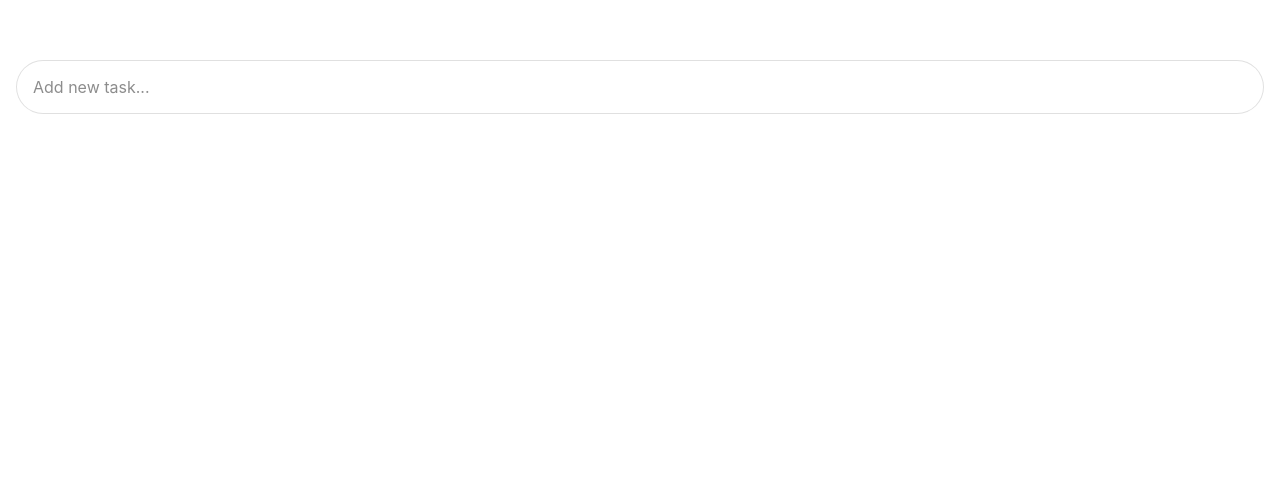
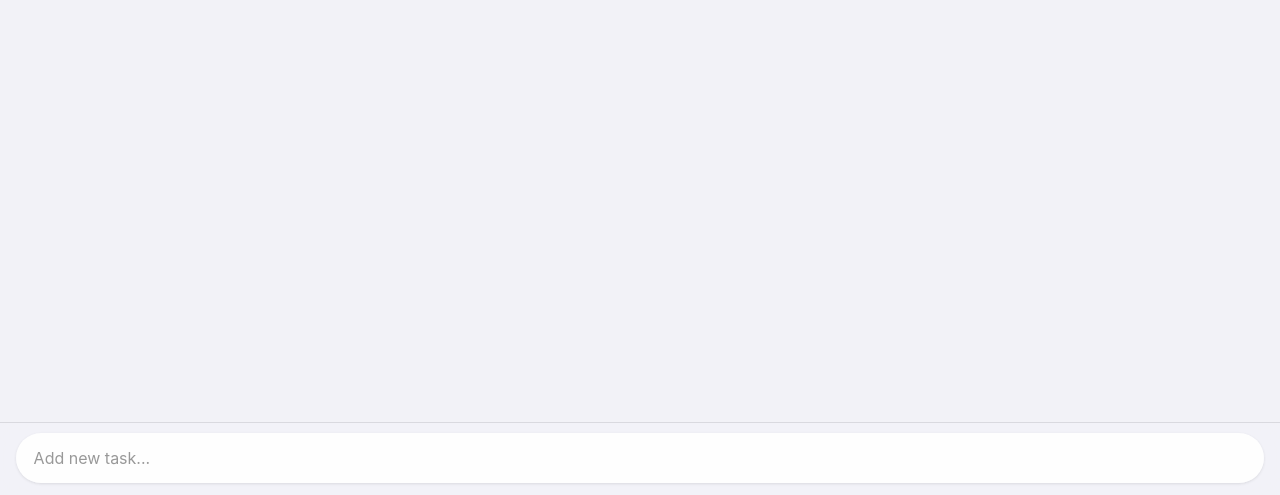
Before and after one commit to haris-kk/brain-dump, an Angular app: page /home in a window 1280 px wide. Shown: the part 305-800 px from the top of the page. Built offline with nearby package versions, Linux system fonts and the light colour scheme.

Commit message:
Refactor task management components and styles; add task addition and removal functionality

```diff
--- a/src/app/home/home.css
+++ b/src/app/home/home.css
@@ -1,116 +1,30 @@
 :host {
-  --bright-blue: oklch(51.01% 0.274 263.83);
-  --electric-violet: oklch(53.18% 0.28 296.97);
-  --french-violet: oklch(47.66% 0.246 305.88);
-  --vivid-pink: oklch(69.02% 0.277 332.77);
-  --hot-red: oklch(61.42% 0.238 15.34);
-  --orange-red: oklch(63.32% 0.24 31.68);
-
-  --gray-900: oklch(19.37% 0.006 300.98);
-  --gray-700: oklch(36.98% 0.014 302.71);
-  --gray-400: oklch(70.9% 0.015 304.04);
-
-  --pill-accent: var(--bright-blue);
-
   display: block;
-  font-family: "Inter", -apple-system, BlinkMacSystemFont, "Segoe UI", Roboto, Helvetica, Arial, sans-serif, "Apple Color Emoji", "Segoe UI Emoji", "Segoe UI Symbol";
+  font-family: -apple-system, BlinkMacSystemFont, "SF Pro Text", "Segoe UI", Roboto, sans-serif;
 }
 
-.main {
-  width: 100%;
-  min-height: 100vh;
+.shell {
   display: flex;
-  justify-content: center;
-  align-items: center;
-  padding: 1rem;
-  box-sizing: border-box;
+  flex-direction: column;
+  height: 100dvh;
+  overflow: hidden;
+  background: #f2f2f7;
 }
 
-.content {
-  width: 100%;
+.scroll-area {
+  flex: 1;
+  overflow-y: auto;
+  -webkit-overflow-scrolling: touch;
+  overscroll-behavior: contain;
+  padding: max(1.5rem, env(safe-area-inset-top)) 1rem 1rem;
+  padding-left: max(1rem, env(safe-area-inset-left));
+  padding-right: max(1rem, env(safe-area-inset-right));
 }
 
-.pill-group {
-  display: flex;
-  flex-direction: column;
-  align-items: stretch;
-  gap: 0.75rem;
+.input-bar {
+  padding: 0.625rem max(1rem, env(safe-area-inset-right)) max(0.75rem, env(safe-area-inset-bottom)) max(1rem, env(safe-area-inset-left));
+  background: rgba(242, 242, 247, 0.88);
+  backdrop-filter: blur(20px) saturate(1.8);
+  -webkit-backdrop-filter: blur(20px) saturate(1.8);
+  border-top: 1px solid rgba(0, 0, 0, 0.1);
 }
-
-.pill {
-  display: flex;
-  align-items: center;
-  justify-content: space-between;
-  gap: 0.5rem;
-  width: 100%;
-  --pill-accent: var(--bright-blue);
-  background: color-mix(in srgb, var(--pill-accent) 5%, transparent);
-  color: var(--pill-accent);
-  padding: 0.75rem 1rem;
-  border-radius: 2rem;
-  border: 0;
-  transition: background 0.3s ease;
-  font-size: 0.875rem;
-  font-weight: 500;
-  line-height: 1.4rem;
-  letter-spacing: -0.00875rem;
-  text-decoration: none;
-  white-space: nowrap;
-}
-
-.pill:hover {
-  background: color-mix(in srgb, var(--pill-accent) 15%, transparent);
-}
-
-.pill-group .pill:nth-child(6n + 1) { --pill-accent: var(--bright-blue); }
-.pill-group .pill:nth-child(6n + 2) { --pill-accent: var(--electric-violet); }
-.pill-group .pill:nth-child(6n + 3) { --pill-accent: var(--french-violet); }
-.pill-group .pill:nth-child(6n + 4),
-.pill-group .pill:nth-child(6n + 5),
-.pill-group .pill:nth-child(6n + 6) { --pill-accent: var(--hot-red); }
-
-.pill-group svg {
-  flex-shrink: 0;
-}
-
-.task-form {
-  width: 100%;
-  margin-bottom: 1rem;
-}
-
-.task-input {
-  width: 100%;
-  box-sizing: border-box;
-  border: 1px solid rgba(0, 0, 0, 0.12);
-  border-radius: 999px;
-  background: rgba(255, 255, 255, 0.8);
-  padding: 0.9rem 1rem;
-  font-size: 1rem;
-  color: var(--gray-900);
-  outline: none;
-  transition: border-color 0.2s ease, box-shadow 0.2s ease;
-}
-
-.task-input::placeholder {
-  color: rgba(0, 0, 0, 0.45);
-}
-
-.task-input:focus {
-  border-color: var(--bright-blue);
-  box-shadow: 0 0 0 3px color-mix(in srgb, var(--bright-blue) 20%, transparent);
-}
-
-@media (max-width: 480px) {
-  .main {
-    padding: 0.75rem;
-  }
-
-  .task-form {
-    margin-bottom: 0.75rem;
-  }
-
-  .task-input {
-    padding: 0.8rem 0.9rem;
-    font-size: 0.95rem;
-  }
-}
--- a/src/app/home/home.html
+++ b/src/app/home/home.html
@@ -1,34 +1,8 @@
-<main class="main">
-  <div class="content">
-    <div class="divider" role="separator" aria-label="Divider"></div>
-    <div>
-      <form class="task-form" (submit)="addTask(taskInput.value); taskInput.value = ''; $event.preventDefault()">
-        <input class="task-input" type="text" #taskInput placeholder="Add new task..." />
-      </form>
-    </div>
-
-    <div class="pill-group">
-      @for (item of tasks; track item.title) {
-        <a
-          class="pill"
-
-          target="_blank"
-          rel="noopener"
-        >
-          <span>{{ item.title }}</span>
-          <svg
-            xmlns="http://www.w3.org/2000/svg"
-            height="14"
-            viewBox="0 -960 960 960"
-            width="14"
-            fill="currentColor"
-          >
-            <path
-              d="M200-120q-33 0-56.5-23.5T120-200v-560q0-33 23.5-56.5T200-840h280v80H200v560h560v-280h80v280q0 33-23.5 56.5T760-120H200Zm188-212-56-56 372-372H560v-80h280v280h-80v-144L388-332Z"
-            />
-          </svg>
-        </a>
-      }
-    </div>
+<div class="shell">
+  <div class="scroll-area">
+    <app-task-list [tasks]="tasks" (taskRemoved)="removeTask($event)" />
   </div>
-</main>
+  <div class="input-bar">
+    <app-task-add (taskAdded)="addTask($event)" />
+  </div>
+</div>
--- a/src/app/home/home.ts
+++ b/src/app/home/home.ts
@@ -1,24 +1,29 @@
 import { Component, OnInit } from '@angular/core';
 import { Dump } from '../dump/dump.model';
+import { TaskAdd } from '../task-add/task-add';
+import { TaskList } from '../task-list/task-list';
 
 @Component({
   selector: 'app-home',
-  imports: [],
+  imports: [TaskAdd, TaskList],
   templateUrl: './home.html',
   styleUrl: './home.css',
 })
 export class Home implements OnInit {
-  public readonly title = 'brain_dump';
+  public tasks: Dump[] = [];
 
   ngOnInit() {
-    localStorage.getItem('tasks') && (this.tasks = JSON.parse(localStorage.getItem('tasks') || '[]'));
+    const stored = localStorage.getItem('tasks');
+    if (stored) this.tasks = JSON.parse(stored);
   }
-  public tasks: Dump[] = [];
 
-  addTask(taskTitle: string) {
-    if(taskTitle.trim() !== '') {
-      this.tasks.push({ title: taskTitle });
-      localStorage.setItem('tasks', JSON.stringify(this.tasks));
-    }
+  addTask(title: string) {
+    this.tasks = [...this.tasks, { title }];
+    localStorage.setItem('tasks', JSON.stringify(this.tasks));
+  }
+
+  removeTask(index: number) {
+    this.tasks = this.tasks.filter((_, i) => i !== index);
+    localStorage.setItem('tasks', JSON.stringify(this.tasks));
   }
 }
--- /dev/null
+++ b/src/app/task-add/task-add.css
@@ -0,0 +1,34 @@
+:host {
+  --bright-blue: oklch(51.01% 0.274 263.83);
+  display: block;
+}
+
+.task-form {
+  width: 100%;
+}
+
+.task-input {
+  width: 100%;
+  box-sizing: border-box;
+  border: none;
+  border-radius: 999px;
+  background: rgba(255, 255, 255, 0.9);
+  padding: 0.8rem 1.1rem;
+  font-size: 1rem; /* must stay ≥16px — iOS zooms in if smaller */
+  font-family: inherit;
+  color: oklch(19.37% 0.006 300.98);
+  outline: none;
+  box-shadow: 0 1px 3px rgba(0, 0, 0, 0.1);
+  transition: box-shadow 0.2s ease;
+  -webkit-appearance: none;
+  appearance: none;
+}
+
+.task-input::placeholder {
+  color: rgba(0, 0, 0, 0.4);
+}
+
+.task-input:focus {
+  box-shadow: 0 0 0 3px color-mix(in srgb, var(--bright-blue) 25%, transparent),
+              0 1px 3px rgba(0, 0, 0, 0.1);
+}
--- /dev/null
+++ b/src/app/task-add/task-add.html
@@ -0,0 +1,3 @@
+<form class="task-form" (submit)="submit(taskInput, $event)">
+  <input class="task-input" type="text" #taskInput placeholder="Add new task..." />
+</form>
--- /dev/null
+++ b/src/app/task-add/task-add.ts
@@ -0,0 +1,20 @@
+import { Component, output } from '@angular/core';
+
+@Component({
+  selector: 'app-task-add',
+  imports: [],
+  templateUrl: './task-add.html',
+  styleUrl: './task-add.css',
+})
+export class TaskAdd {
+  taskAdded = output<string>();
+
+  submit(input: HTMLInputElement, event: Event) {
+    event.preventDefault();
+    const title = input.value.trim();
+    if (title) {
+      this.taskAdded.emit(title);
+      input.value = '';
+    }
+  }
+}
--- /dev/null
+++ b/src/app/task-list/task-list.css
@@ -0,0 +1,91 @@
+:host {
+  --bright-blue: oklch(51.01% 0.274 263.83);
+  --electric-violet: oklch(53.18% 0.28 296.97);
+  --french-violet: oklch(47.66% 0.246 305.88);
+  --hot-red: oklch(61.42% 0.238 15.34);
+  display: block;
+}
+
+@keyframes slide-up {
+  from {
+    opacity: 0;
+    transform: translateY(10px);
+  }
+  to {
+    opacity: 1;
+    transform: translateY(0);
+  }
+}
+
+.pill-group {
+  display: flex;
+  flex-direction: column;
+  align-items: stretch;
+  gap: 0.625rem;
+}
+
+.pill {
+  display: flex;
+  align-items: center;
+  justify-content: space-between;
+  gap: 0.5rem;
+  width: 100%;
+  min-height: 52px; /* iOS minimum tap target */
+  --pill-accent: var(--bright-blue);
+  background: color-mix(in srgb, var(--pill-accent) 8%, white);
+  color: var(--pill-accent);
+  padding: 0.75rem 0.75rem 0.75rem 1.1rem;
+  border-radius: 1rem;
+  font-size: 0.9375rem;
+  font-weight: 500;
+  line-height: 1.4;
+  letter-spacing: -0.01em;
+  box-shadow: 0 1px 2px rgba(0, 0, 0, 0.06);
+  animation: slide-up 0.22s cubic-bezier(0.34, 1.56, 0.64, 1) both;
+  transition: transform 0.12s ease, box-shadow 0.12s ease;
+  -webkit-user-select: none;
+  user-select: none;
+}
+
+.pill:active {
+  transform: scale(0.97);
+  box-shadow: none;
+}
+
+.pill-group .pill:nth-child(6n + 1) { --pill-accent: var(--bright-blue); }
+.pill-group .pill:nth-child(6n + 2) { --pill-accent: var(--electric-violet); }
+.pill-group .pill:nth-child(6n + 3) { --pill-accent: var(--french-violet); }
+.pill-group .pill:nth-child(6n + 4),
+.pill-group .pill:nth-child(6n + 5),
+.pill-group .pill:nth-child(6n + 6) { --pill-accent: var(--hot-red); }
+
+.remove-btn {
+  display: flex;
+  align-items: center;
+  justify-content: center;
+  flex-shrink: 0;
+  width: 36px;
+  height: 36px;
+  background: color-mix(in srgb, var(--pill-accent) 12%, transparent);
+  border: none;
+  cursor: pointer;
+  color: inherit;
+  border-radius: 50%;
+  opacity: 0.75;
+  transition: opacity 0.15s ease, transform 0.12s ease, background 0.15s ease;
+  -webkit-appearance: none;
+  appearance: none;
+}
+
+.remove-btn:active {
+  opacity: 1;
+  transform: scale(0.88);
+  background: color-mix(in srgb, var(--pill-accent) 25%, transparent);
+}
+
+@media (hover: hover) {
+  .remove-btn:hover {
+    opacity: 1;
+    background: color-mix(in srgb, var(--pill-accent) 20%, transparent);
+  }
+}
--- /dev/null
+++ b/src/app/task-list/task-list.html
@@ -0,0 +1,12 @@
+<div class="pill-group">
+  @for (item of tasks(); track item.title; let i = $index) {
+    <div class="pill">
+      <span>{{ item.title }}</span>
+      <button class="remove-btn" type="button" (click)="taskRemoved.emit(i)" aria-label="Remove task">
+        <svg xmlns="http://www.w3.org/2000/svg" height="14" viewBox="0 -960 960 960" width="14" fill="currentColor">
+          <path d="m256-200-56-56 224-224-224-224 56-56 224 224 224-224 56 56-224 224 224 224-56 56-224-224-224 224Z"/>
+        </svg>
+      </button>
+    </div>
+  }
+</div>
--- /dev/null
+++ b/src/app/task-list/task-list.ts
@@ -0,0 +1,13 @@
+import { Component, input, output } from '@angular/core';
+import { Dump } from '../dump/dump.model';
+
+@Component({
+  selector: 'app-task-list',
+  imports: [],
+  templateUrl: './task-list.html',
+  styleUrl: './task-list.css',
+})
+export class TaskList {
+  tasks = input.required<Dump[]>();
+  taskRemoved = output<number>();
+}
--- a/src/index.html
+++ b/src/index.html
@@ -4,7 +4,10 @@
     <meta charset="utf-8" />
     <title>BrainDump</title>
     <base href="/" />
-    <meta name="viewport" content="width=device-width, initial-scale=1" />
+    <meta name="viewport" content="width=device-width, initial-scale=1, viewport-fit=cover" />
+    <meta name="apple-mobile-web-app-capable" content="yes" />
+    <meta name="apple-mobile-web-app-status-bar-style" content="default" />
+    <meta name="apple-mobile-web-app-title" content="BrainDump" />
     <link rel="icon" type="image/x-icon" href="favicon.ico" />
     <link rel="manifest" href="manifest.webmanifest" />
   </head>
--- a/src/styles.css
+++ b/src/styles.css
@@ -1,3 +1,15 @@
-/* You can add global styles to this file, and also import other style files */
+@import 'tailwindcss';
 
-@import 'tailwindcss';
+*,
+*::before,
+*::after {
+  -webkit-tap-highlight-color: transparent;
+  touch-action: manipulation;
+}
+
+html,
+body {
+  margin: 0;
+  padding: 0;
+  overscroll-behavior: none;
+}
```
